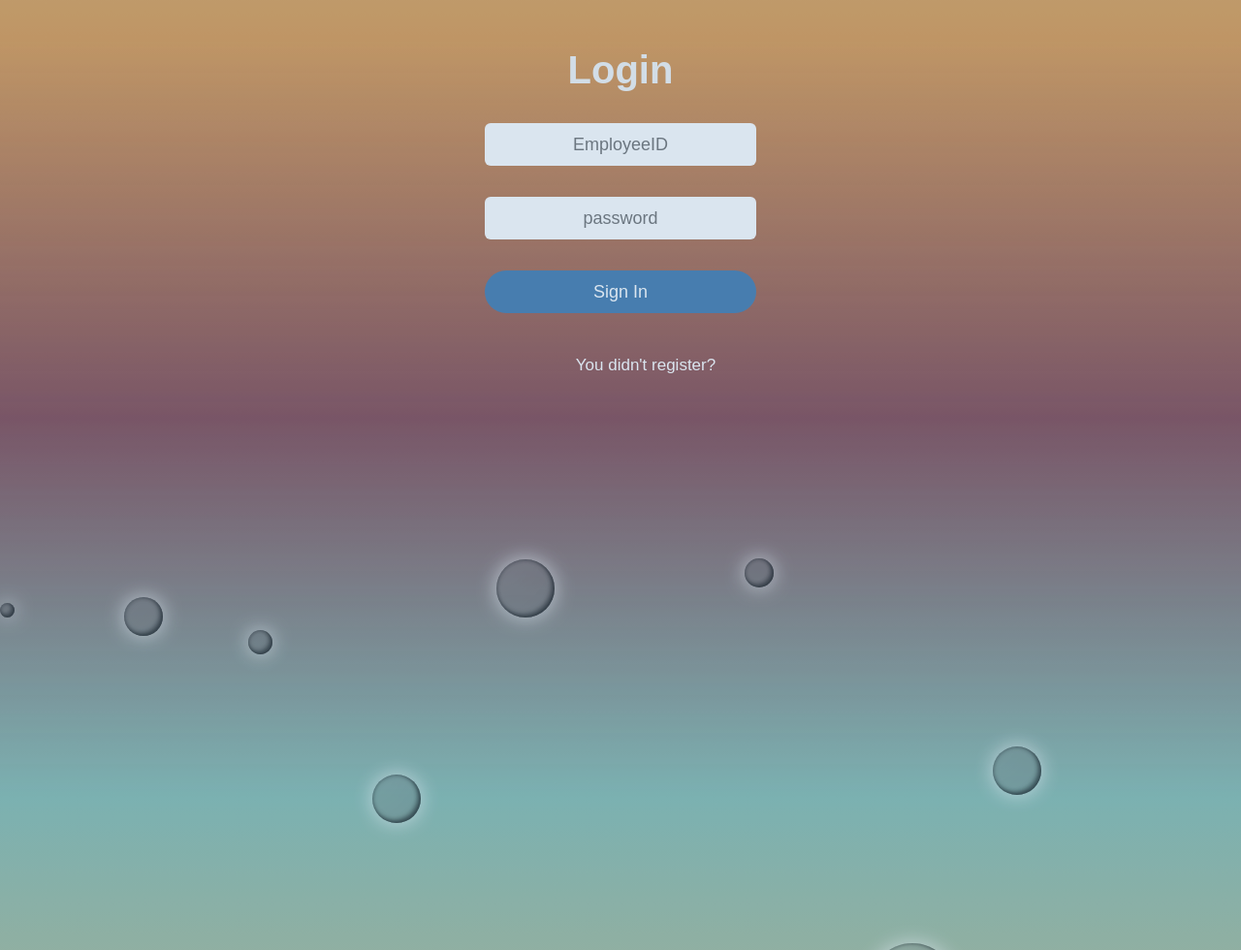
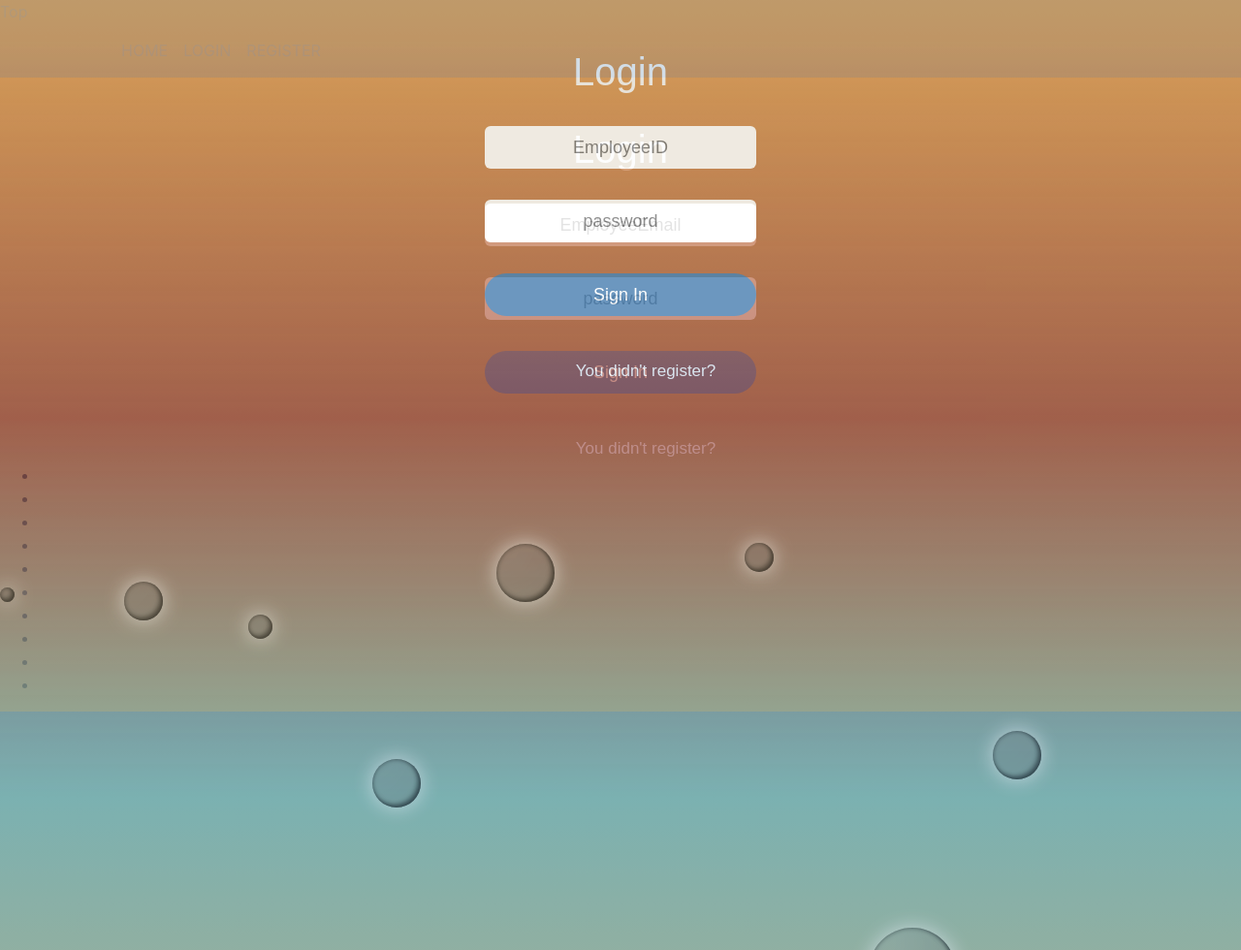
Before and after one commit to SunnyWang93677/HealingPaws, a Flask app: template Healingpaws/healingpawsapp/templates/employee_login.html in a window 1280 px wide. Shown: the whole page at 97% size. Run offline with Flask 2, Linux system fonts and the light colour scheme; the template is opened without the code that fills it, so the values that code supplies are empty; some libraries are stand-ins or nearby versions.

Commit message:
Update employee_login.html

```diff
--- a/Healingpaws/healingpawsapp/templates/employee_login.html
+++ b/Healingpaws/healingpawsapp/templates/employee_login.html
@@ -1,7 +1,106 @@
 <!DOCTYPE html>
 <html lang="en">
 <head>
+    <meta charset="UTF-8"><!DOCTYPE html>
+<html lang="en">
+<head>
     <meta charset="UTF-8">
+    <title>Login</title>
+    <link rel="stylesheet" href="{{ url_for('static', filename='css/css_employee_login.css') }}">
+    <link rel="stylesheet" type="text/css" href="http://cdn.bootstrapmb.com/bootstrap/4.2.1/css/bootstrap.min.css" />
+	<link rel="stylesheet" type="text/css" href="/static/css/vendor/font-awesome.min.css">
+	<link rel="stylesheet" type="text/css" href="/static/css/vendor/owl.carousel.min.css">
+	<link rel="stylesheet" type="text/css" href="/static/css/vendor/owl.theme.default.min.css">
+	<link rel="stylesheet" type="text/css" href="/static/css/vendor/magnific-popup.css">
+	<link rel="stylesheet" type="text/css" href="/static/css/vendor/animate.min.css">
+
+	<!-- ==============================================
+	Custom Stylesheet
+	=============================================== -->
+	<link rel="stylesheet" type="text/css" href="/static/css/astyle.css" />
+
+{#    <script src="/static/js/vendor/modernizr.min.js"></script>#}
+</head>
+
+
+<body>
+<!-- LOAD PAGE -->
+	<div class="animationload">
+		<div class="loader"></div>
+	</div>
+
+	<!-- BACK TO TOP SECTION -->
+	<a href="#0" class="cd-top cd-is-visible cd-fade-out">Top</a>
+
+	<!-- HEADER -->
+    <div class="header header-1">
+		<!-- NAVBAR SECTION -->
+		<div class="navbar-main">
+			<div class="container">
+			    <nav id="navbar-example" class="navbar navbar-expand-lg">
+			        <a class="navbar-brand" href="employee_main.html">
+					</a>
+			        <button class="navbar-toggler" type="button" data-toggle="collapse" data-target="#navbarNavDropdown" aria-controls="navbarNavDropdown" aria-expanded="false" aria-label="Toggle navigation">
+			            <span class="navbar-toggler-icon"></span>
+			        </button>
+			        <div class="collapse navbar-collapse" id="navbarNavDropdown">
+			            <ul class="navbar-nav">
+                            <li class="nav-item">
+			                    <a class="nav-link" href="{{ url_for('employee_main') }}">HOME</a>
+			                </li>
+			                <li class="nav-item">
+			                    <a class="nav-link" href="{{ url_for('employee_login') }}">LOGIN</a>
+			                </li>
+                            <li class="nav-item">
+			                    <a class="nav-link" href="{{ url_for('employee_register') }}">REGISTER</a>
+			                </li>
+			            </ul>
+{#			            <a href="{{ url_for('employee_ap') }}" class="btn btn-secondary btn-nav btn-rect ml-auto">MANAGE AN APPOINTMENT</a>#}
+{#                         <a href="{{ url_for('employee_qa') }}" class="btn btn-secondary btn-nav btn-rect ml-auto">Q & A</a>#}
+			        </div>
+			    </nav> <!-- -->
+
+			</div>
+		</div>
+
+    </div>
+    <div class="wrapl"  style="background: rgba(240,171,60,0.6);height:100%;overflow: hidden;" >
+     <div class="sign-div" style="height:100%">
+    <form class=""  method="post">
+        <h1 style="color: whitesmoke">Login</h1>
+        <input class="sign-text" type="email" placeholder="EmployeeEmail" >
+        <input class="sign-text" type="password" placeholder="password">
+        <td>
+{#            <a href="employee_main.html">#}
+                <input class="sign-btn" type="button" value="Sign In" onclick=javascrtpt:window.location.href="{{ url_for('employee_main') }}">
+
+        </td>
+
+        <td>
+             <a href="{{ url_for('employee_register') }}">You didn't register?</a>
+        </td>
+
+
+    </form>
+          </div>
+         <ul>
+        <li></li>
+        <li></li>
+        <li></li>
+        <li></li>
+        <li></li>
+        <li></li>
+        <li></li>
+        <li></li>
+        <li></li>
+        <li></li>
+    </ul>
+
+    </div>
+
+
+</body>
+</html>
     <title>Login</title>
     <link rel="stylesheet" href="{{ url_for('static', filename='css/css_employee_login.css') }}">
 </head>
```
